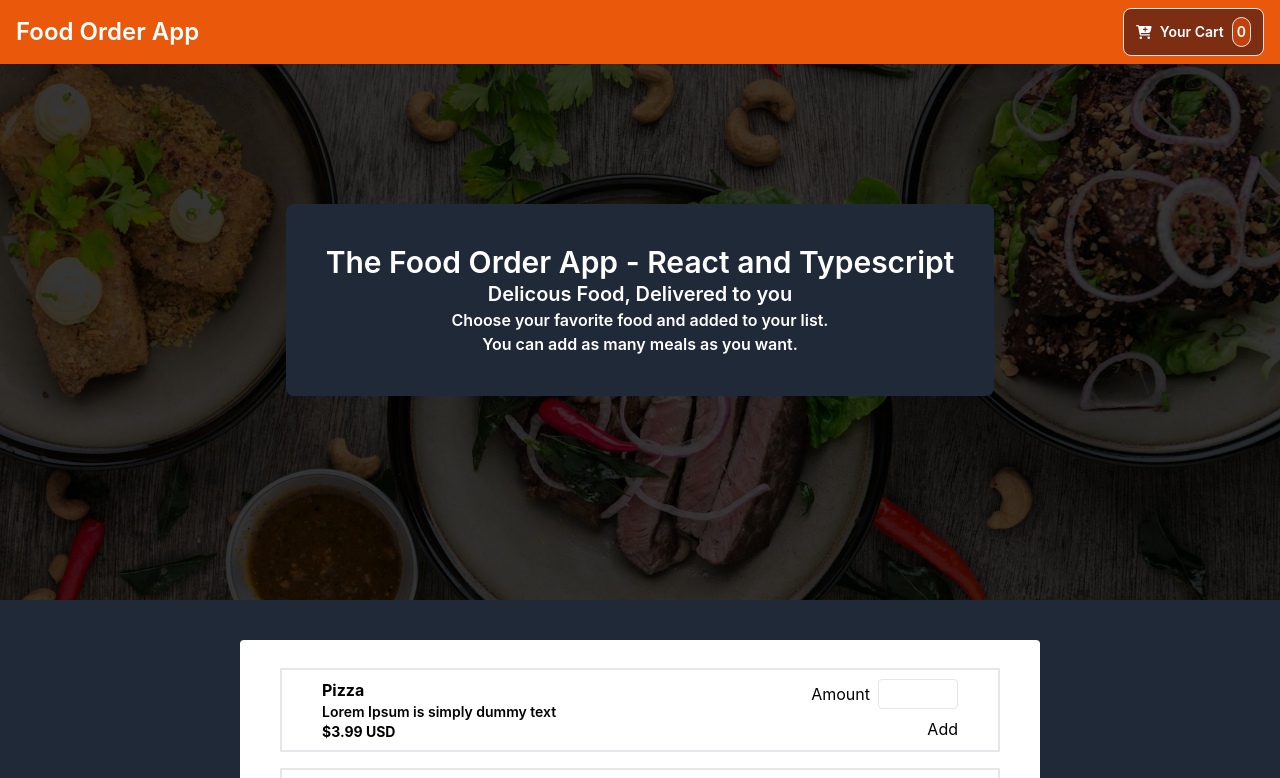
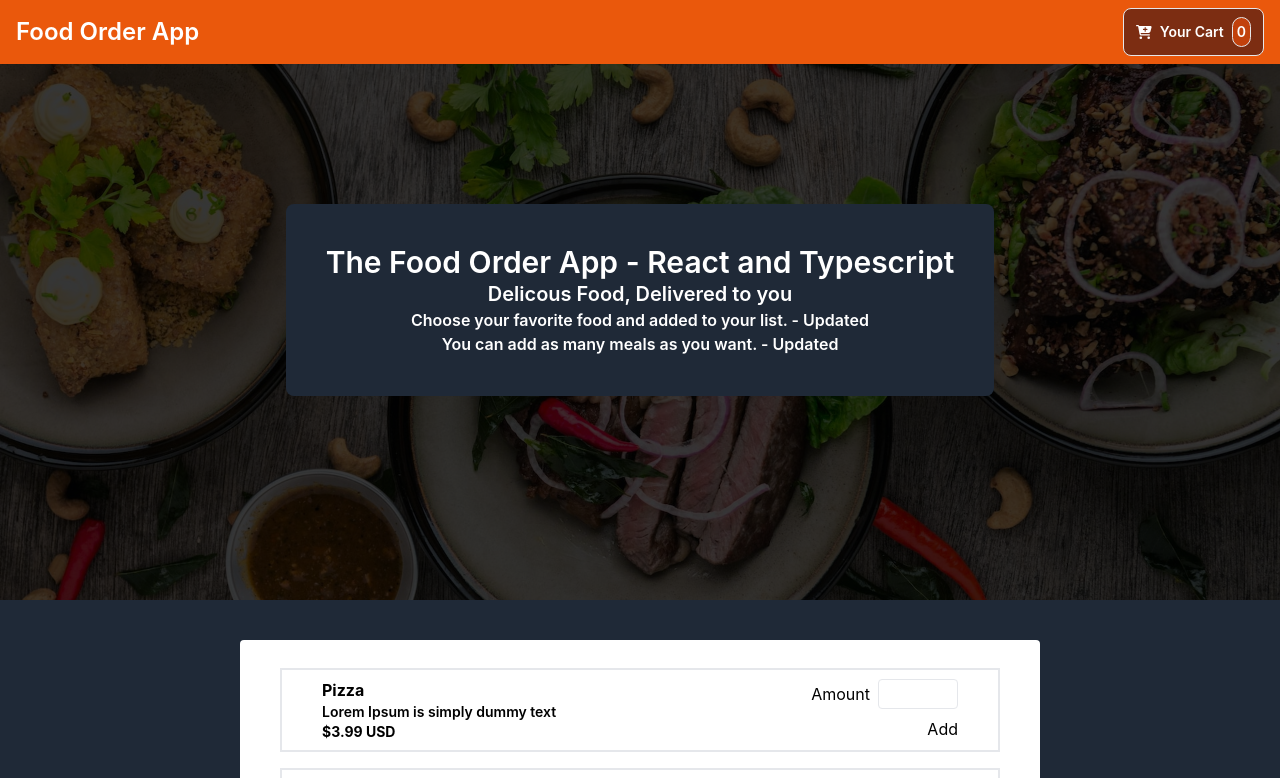
Before and after one commit to Jorge-Ortiz-Mata/04-food-order-app, a React (Create React App) app: page / in a window 1280 px wide. Shown: the top 778 px of the page. Built offline with nearby package versions, Linux system fonts and the light colour scheme.

Commit message:
Update MainText.tsx

```diff
--- a/src/components/Welcome/MainText.tsx
+++ b/src/components/Welcome/MainText.tsx
@@ -5,10 +5,10 @@ const MainText:React.FC = () => {
       <h2 className="text-white font-semibold text-3xl">The Food Order App - React and Typescript</h2>
       <h3 className="text-white font-semibold text-xl">Delicous Food, Delivered to you</h3>
       <p className="text-white font-semibold text-base">
-        Choose your favorite food and added to your list.
+        Choose your favorite food and added to your list. - Updated
       </p>
       <p className="text-white font-semibold textbase">
-        You can add as many meals as you want.
+        You can add as many meals as you want. - Updated
       </p>
     </div>
   )
```
